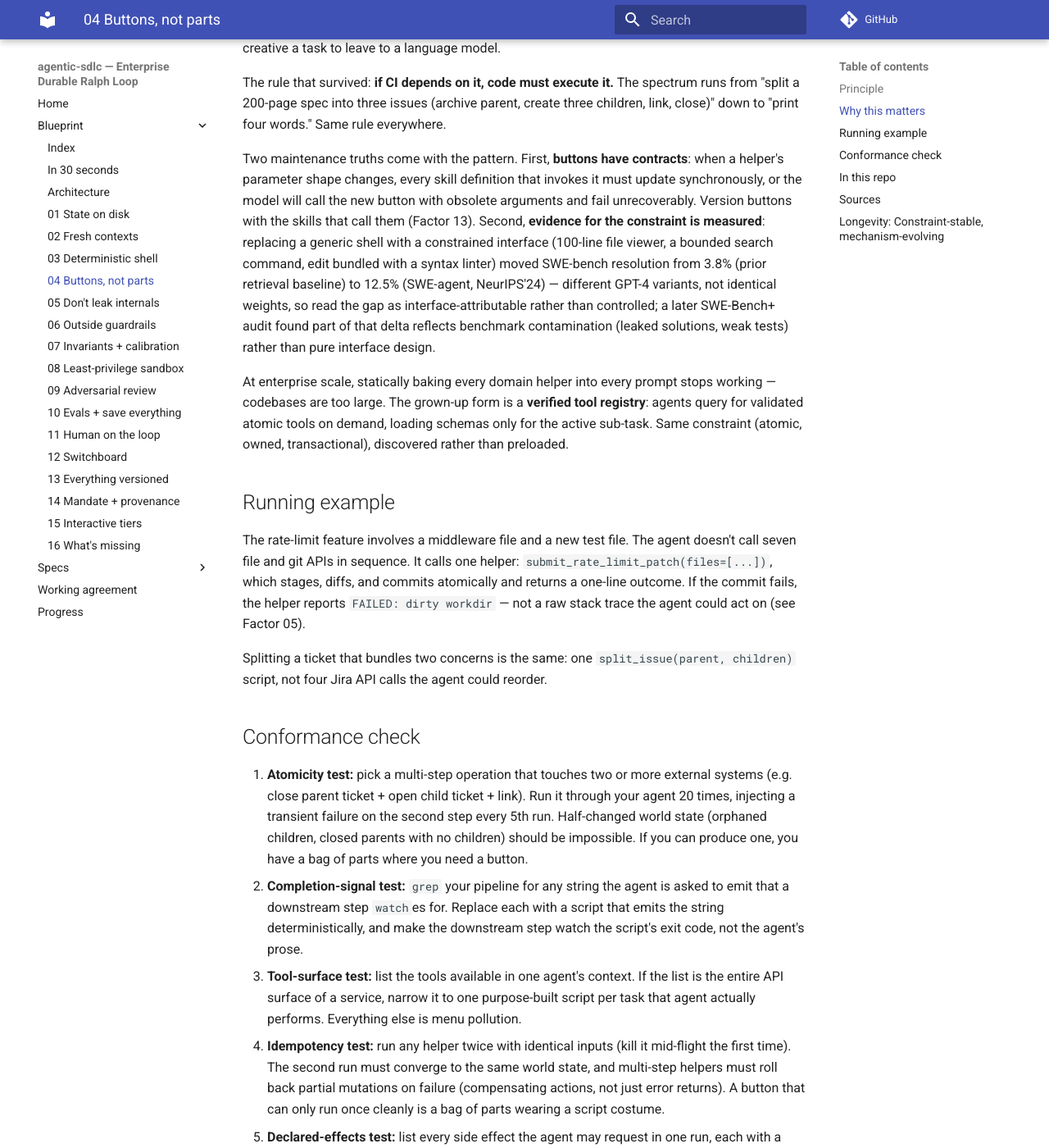
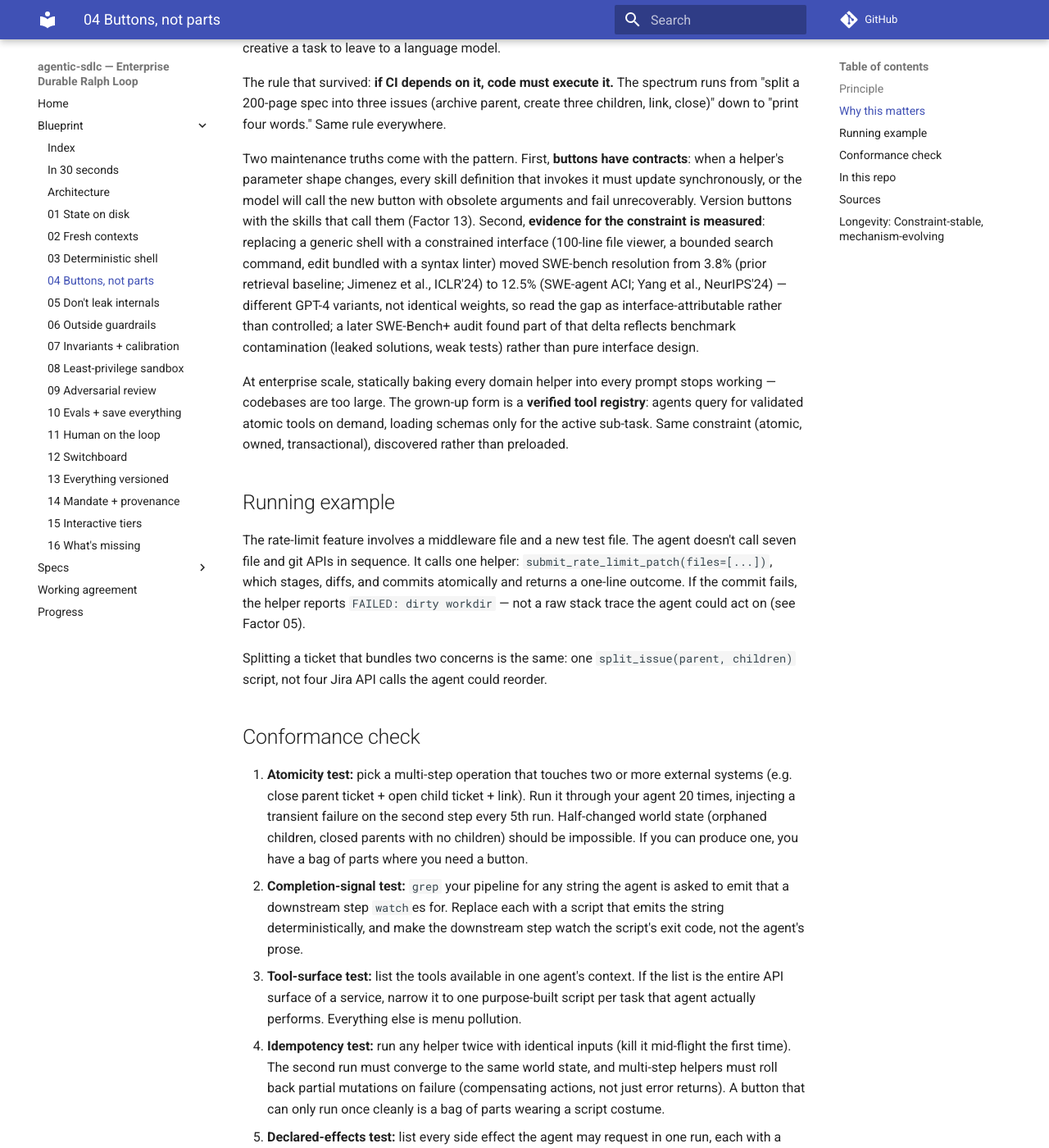
Before and after one commit to johwes/agentic-sdlc, an MkDocs documentation site: the page built from docs/blueprint/04-buttons-not-bag-of-parts.md, in a window 1280 px wide and 1400 px high, scrolled down 792 px. Shown: the whole window at 82% size. Built offline with MkDocs 1.6.1 and Material for MkDocs 9.7.7, drawn with Linux system fonts in a browser that asks for light colours; comment, search, counter and statistics services are not loaded; some of the changed lines change nothing that is shown; some of the changed text lies outside the part shown.

Commit message:
docs(blueprint): apply factor-04 review (deep link, SWE-bench attribution, host-side mediation)

```diff
--- a/docs/blueprint/04-buttons-not-bag-of-parts.md
+++ b/docs/blueprint/04-buttons-not-bag-of-parts.md
@@ -17,7 +17,7 @@
 
 The rule that survived: **if CI depends on it, code must execute it.** The spectrum runs from "split a 200-page spec into three issues (archive parent, create three children, link, close)" down to "print four words." Same rule everywhere.
 
-Two maintenance truths come with the pattern. First, **buttons have contracts**: when a helper's parameter shape changes, every skill definition that invokes it must update synchronously, or the model will call the new button with obsolete arguments and fail unrecoverably. Version buttons with the skills that call them (Factor 13). Second, **evidence for the constraint is measured**: replacing a generic shell with a constrained interface (100-line file viewer, a bounded search command, edit bundled with a syntax linter) moved SWE-bench resolution from 3.8% (prior retrieval baseline) to 12.5% (SWE-agent, NeurIPS'24) — different GPT-4 variants, not identical weights, so read the gap as interface-attributable rather than controlled; a later SWE-Bench+ audit found part of that delta reflects benchmark contamination (leaked solutions, weak tests) rather than pure interface design.
+Two maintenance truths come with the pattern. First, **buttons have contracts**: when a helper's parameter shape changes, every skill definition that invokes it must update synchronously, or the model will call the new button with obsolete arguments and fail unrecoverably. Version buttons with the skills that call them (Factor 13). Second, **evidence for the constraint is measured**: replacing a generic shell with a constrained interface (100-line file viewer, a bounded search command, edit bundled with a syntax linter) moved SWE-bench resolution from 3.8% (prior retrieval baseline; Jimenez et al., ICLR'24) to 12.5% (SWE-agent ACI; Yang et al., NeurIPS'24) — different GPT-4 variants, not identical weights, so read the gap as interface-attributable rather than controlled; a later SWE-Bench+ audit found part of that delta reflects benchmark contamination (leaked solutions, weak tests) rather than pure interface design.
 
 At enterprise scale, statically baking every domain helper into every prompt stops working — codebases are too large. The grown-up form is a **verified tool registry**: agents query for validated atomic tools on demand, loading schemas only for the active sub-task. Same constraint (atomic, owned, transactional), discovered rather than preloaded.
 
@@ -37,12 +37,12 @@
 
 ## In this repo
 
-The wrapper owns the `task_receipt.json` envelope (the LLM only supplies a summary trailer); cell git ops are a fixed allowlist; promotion and triage are helper scripts rather than agent tool chains.
+The wrapper owns the `task_receipt.json` envelope (the LLM only supplies a summary trailer); cell git ops are a fixed allowlist; promotion and triage are helper scripts rather than agent tool chains; out-of-sandbox side effects are mediated host-side, never from inside the cell.
 
 ## Sources
 
 - Forrester/Greene — [Prefer buttons over a bag of parts](https://dev.to/jessica_jason/engineering-for-non-deterministic-coworkers-p0j#constrain-creativity-prefer-buttons-over-a-bag-of-parts) + [If CI depends on it, code must execute it](https://dev.to/jessica_jason/engineering-for-non-deterministic-coworkers-p0j#avoid-generic-mcp-use-helper-scripts)
-- HumanLayer 12-Factor — [Factor 4: Tools are just structured outputs](https://github.com/humanlayer/12-factor-agents)
+- HumanLayer 12-Factor — [Factor 4: Tools are just structured outputs](https://github.com/humanlayer/12-factor-agents/blob/main/content/factor-04-tools-are-structured-outputs.md)
 - Fullsend agents — `skills/` as reusable, task-scoped definitions (our characterization of the pattern, not the repo's own framing) — [fullsend-ai/agents](https://github.com/fullsend-ai/agents)
 - SWE-agent — [arXiv:2405.15793](https://arxiv.org/abs/2405.15793) (Princeton/Stanford, NeurIPS'24 — the paper behind the 3.8%→12.5% SWE-bench stat cited above)
 - Anthropic — [Building effective agents](https://www.anthropic.com/engineering/building-effective-agents) ("poka-yoke your tools," the absolute-filepath fix)
```
